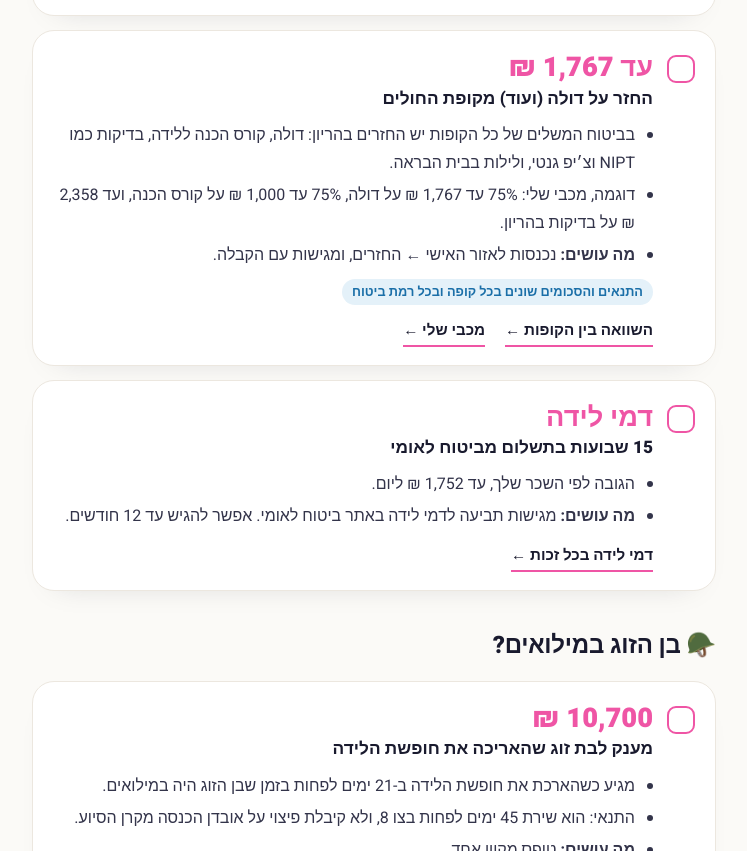
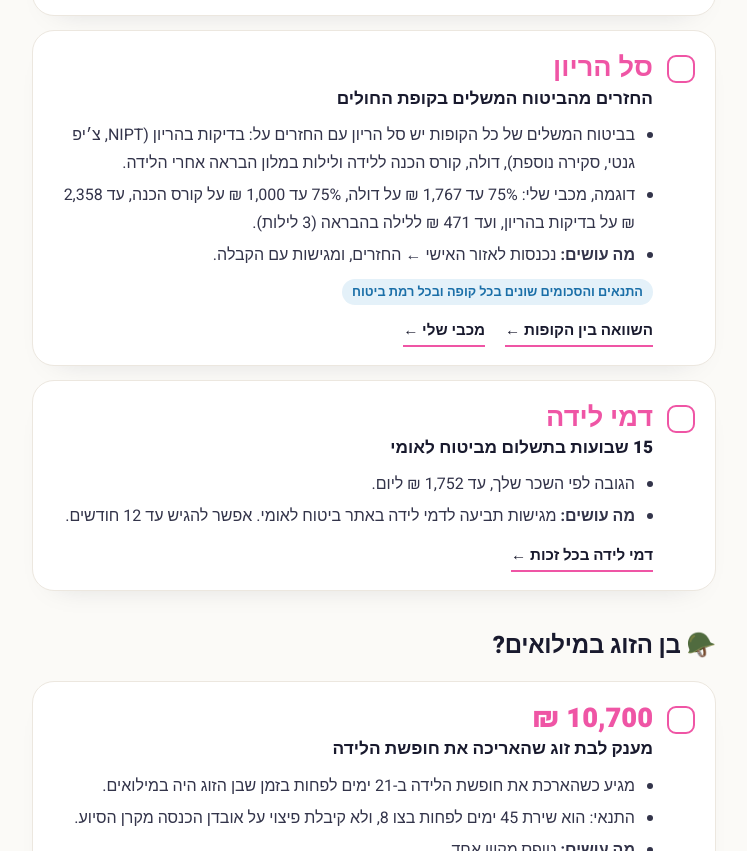
Before and after one commit to adinahirr-commits/mominvest-guides, a plain HTML site: page hatavot/index.html in a window 1280 px wide. Shown: the part 1092-1943 px from the top of the page, without its empty margins (266-1013 px from the left). Drawn offline with Linux system fonts and the light colour scheme.

Commit message:
צ׳קליסט: סל הריון בקופה
Co-Authored-By: Claude Opus 5.5 <noreply@anthropic.com>

```diff
--- a/hatavot/index.html
+++ b/hatavot/index.html
@@ -114,11 +114,11 @@
 
   <div class="item" data-id="kupa">
     <label class="top"><input type="checkbox" aria-label="סימנתי: החזרים מקופת החולים">
-      <div><div class="amt num">עד 1,767 ₪</div><div class="what">החזר על דולה (ועוד) מקופת החולים</div></div></label>
+      <div><div class="amt">סל הריון</div><div class="what">החזרים מהביטוח המשלים בקופת החולים</div></div></label>
     <div class="body">
       <ul>
-        <li>בביטוח המשלים של כל הקופות יש החזרים בהריון: דולה, קורס הכנה ללידה, בדיקות כמו NIPT וצ׳יפ גנטי, ולילות בבית הבראה.</li>
-        <li>דוגמה, מכבי שלי: 75% עד 1,767 ₪ על דולה, 75% עד 1,000 ₪ על קורס הכנה, ועד 2,358 ₪ על בדיקות בהריון.</li>
+        <li>בביטוח המשלים של כל הקופות יש סל הריון עם החזרים על: בדיקות בהריון (NIPT, צ׳יפ גנטי, סקירה נוספת), דולה, קורס הכנה ללידה ולילות במלון הבראה אחרי הלידה.</li>
+        <li>דוגמה, מכבי שלי: 75% עד 1,767 ₪ על דולה, 75% עד 1,000 ₪ על קורס הכנה, עד 2,358 ₪ על בדיקות בהריון, ועד 471 ₪ ללילה בהבראה (3 לילות).</li>
         <li><strong>מה עושים:</strong> נכנסות לאזור האישי ← החזרים, ומגישות עם הקבלה.</li>
       </ul>
       <span class="tag">התנאים והסכומים שונים בכל קופה ובכל רמת ביטוח</span><br>
```
